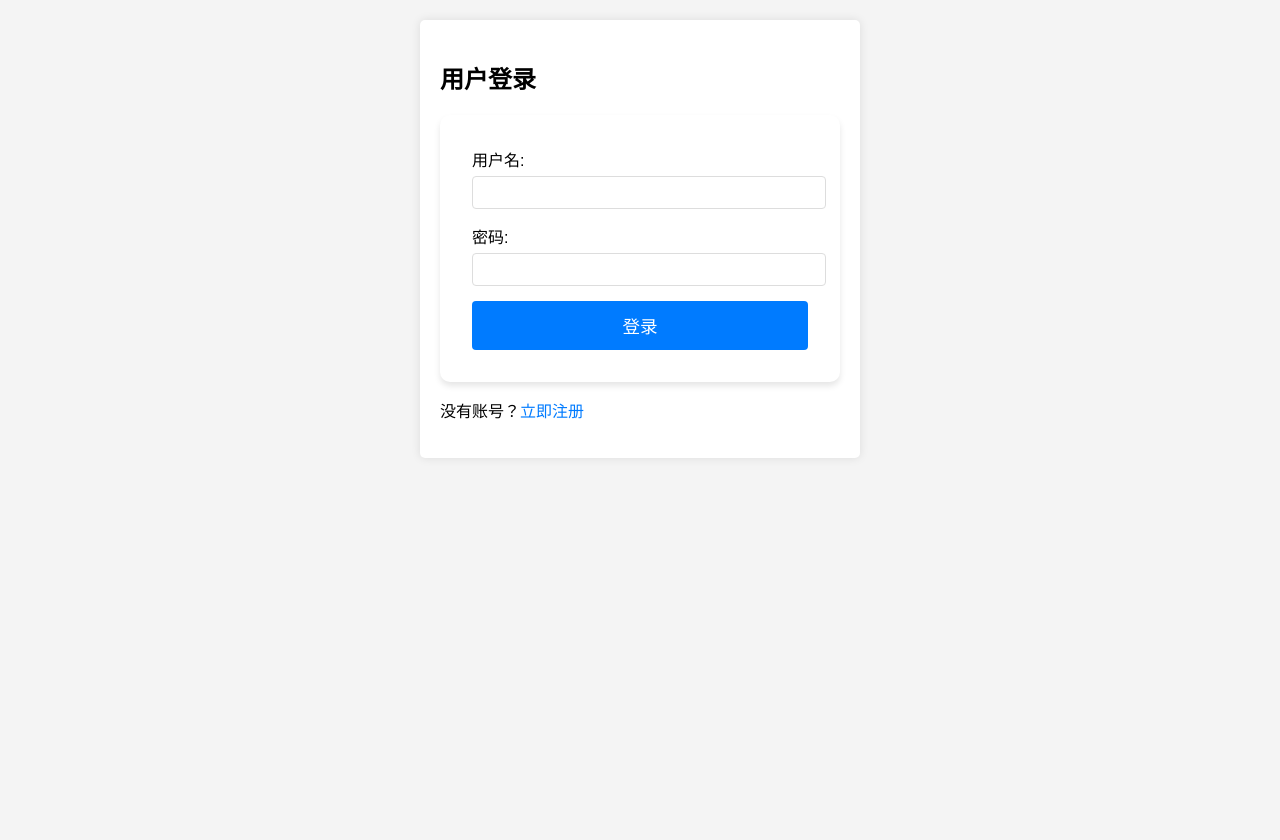
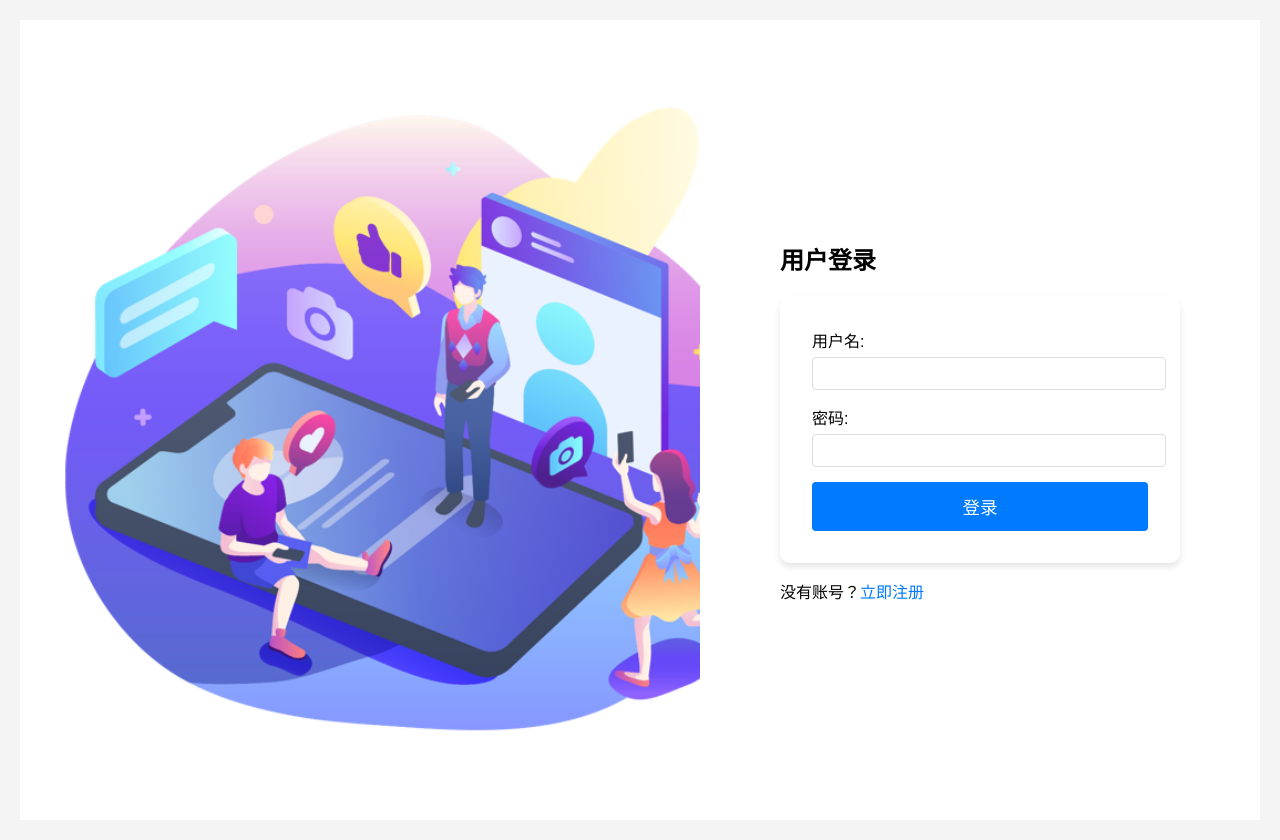
Before and after one commit to jmtl233/Online_School, a Spring Boot app: page /login in a window 1280 px wide. Before the commit the page ends 419 px from the top, so only its background shows below. Run offline with Spring Boot 4, Linux system fonts and the light colour scheme; some of the project's set-up classes (security, data sources, template engines, error pages and the like) are left out, and stand-ins take their place.

Commit message:
首页登录

```diff
--- a/src/main/resources/static/css/style.css
+++ b/src/main/resources/static/css/style.css
@@ -121,3 +121,47 @@
 @keyframes spin {
     to { transform: rotate(360deg); }
 }
+
+/* 新增登录容器样式 */
+.login-container {
+    display: flex;
+    min-height: 100vh;
+}
+
+.login-left {
+    flex: 1;
+    background:
+        linear-gradient(rgba(255, 255, 255, 0.3), rgba(255, 255, 255, 0)),
+        url('../css/images/login-bg.jpg.png') center/cover no-repeat;
+    position: relative;
+}
+
+.login-right {
+    flex: 0 0 40%;
+    display: flex;
+    justify-content: center;
+    align-items: center;
+    padding: 2rem;
+    background: white;
+}
+
+.login-form {
+    width: 100%;
+    max-width: 400px;
+    animation: slideIn 0.5s ease-out;
+}
+
+/* 响应式设计 */
+@media (max-width: 768px) {
+    .login-container {
+        flex-direction: column;
+    }
+
+    .login-left {
+        height: 300px;
+    }
+
+    .login-right {
+        padding: 2rem 1rem;
+    }
+}
--- a/src/main/resources/templates/login.html
+++ b/src/main/resources/templates/login.html
@@ -5,7 +5,15 @@
     <link rel="stylesheet" th:href="@{/css/style.css}">
 </head>
 <body>
-    <div class="container">
+    <div class="login-container">
+        <!-- 左侧背景区域 -->
+        <div class="login-left">
+            <!-- 背景图片将通过CSS添加 -->
+        </div>
+
+        <!-- 右侧登录表单 -->
+        <div class="login-right">
+            <div class="login-form">
                 <h2>用户登录</h2>
                 <form th:action="@{/login}" method="post">
                     <div>
@@ -20,5 +28,7 @@
                 </form>
                 <p>没有账号？<a href="/register">立即注册</a></p>
             </div>
+        </div>
+    </div>
 </body>
 </html>
```
Also changed, not shown: src/main/resources/static/css/images/login-bg.jpg.png (added). Lines whose indentation alone changed are shown as unchanged.
